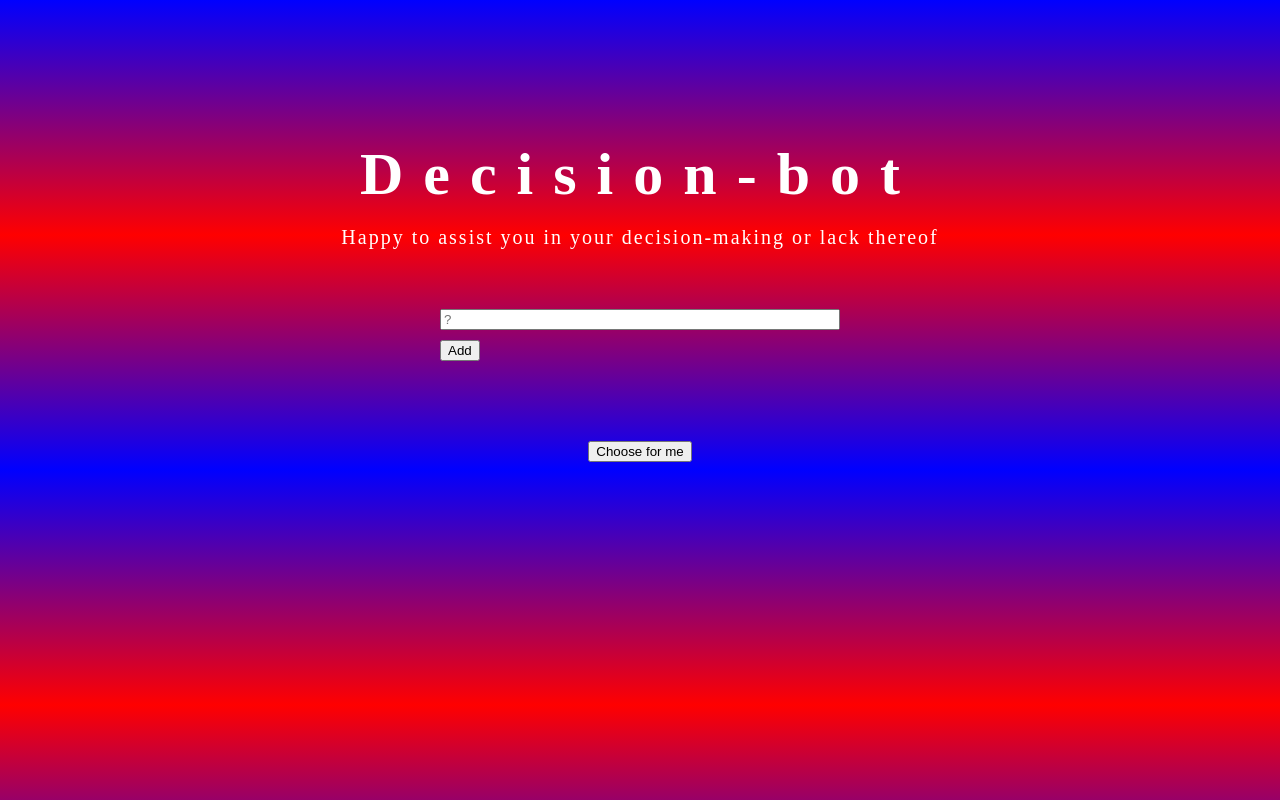
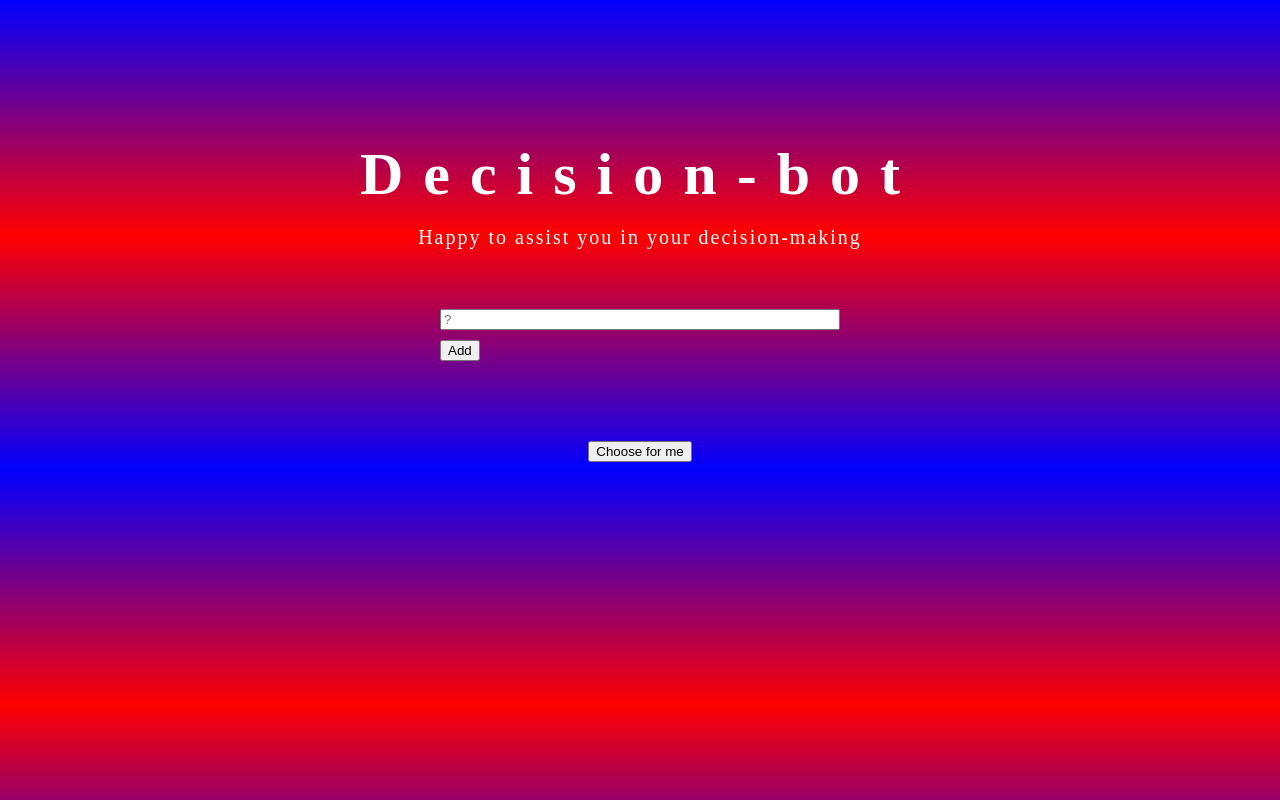
Before and after one commit to mhysteri0us/decision-bot, a plain HTML site: page index.html in a window 1280 px wide. Drawn offline with nearby package versions, Linux system fonts and the light colour scheme.

Commit message:
Update index.html
changed the instruction text to be kinder to indecisive humans.

```diff
--- a/index.html
+++ b/index.html
@@ -7,7 +7,7 @@
   </head>
   <body>
     <h1>Decision-bot</h1>
-      <h2>Happy to assist you in your decision-making or lack thereof</h2>
+      <h2>Happy to assist you in your decision-making</h2>
     <div class="inputSection">
       <div class="inputs">
         <input placeholder="?"></input>
```
